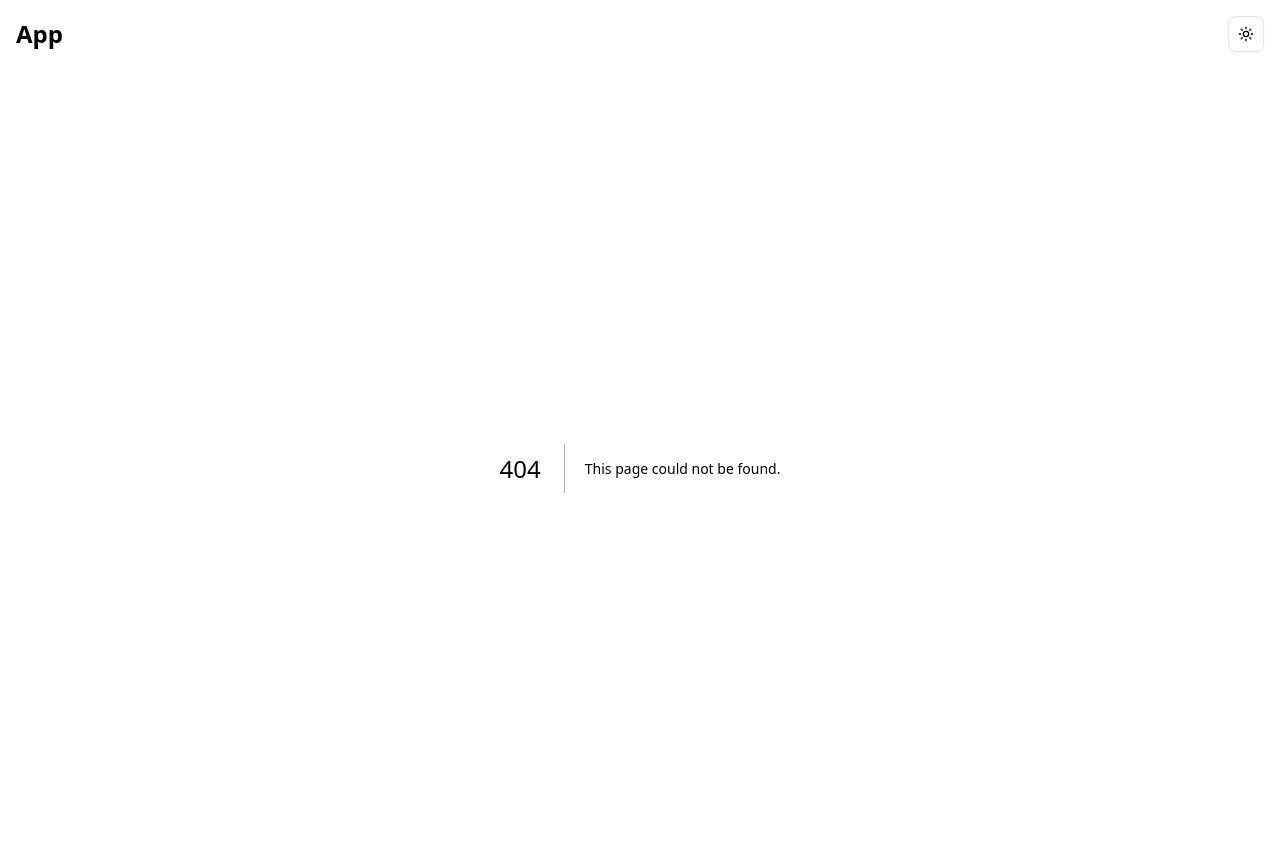
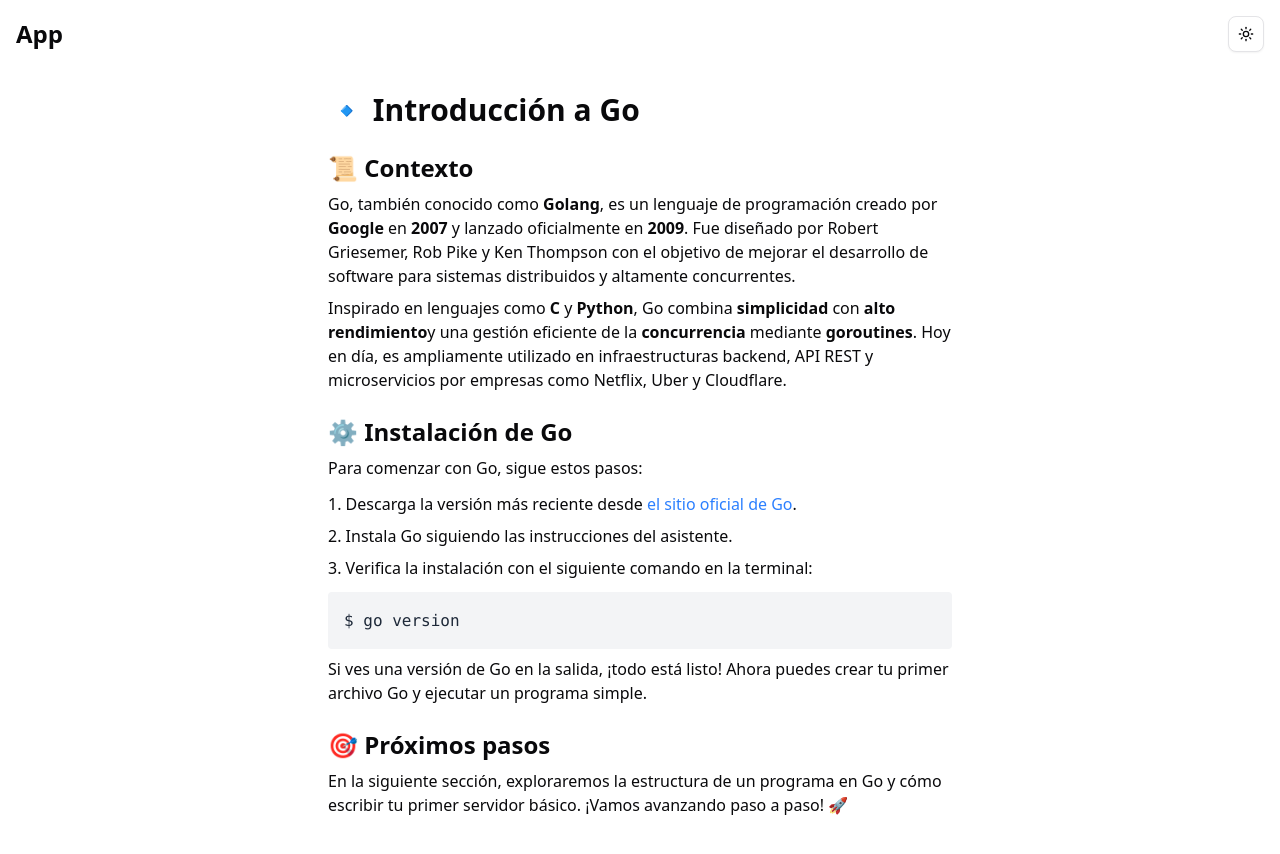
Before and after one commit to ilhuicatzi/Learning-Go, a Next.js app: page /go-introduction in a window 1280 px wide. Before the commit this address had no page. Shown: the top 854 px of the page. Built offline with nearby package versions, Linux system fonts and the light colour scheme.

Commit message:
feat: add GoIntroduction component to render Introduction page

```diff
--- /dev/null
+++ b/src/app/go-introduction/page.tsx
@@ -0,0 +1,9 @@
+import Introduction from "@/pages/home/Introduction"
+
+function GoIntroduction() {
+  return (
+    <Introduction />
+  )
+}
+
+export default GoIntroduction
```
